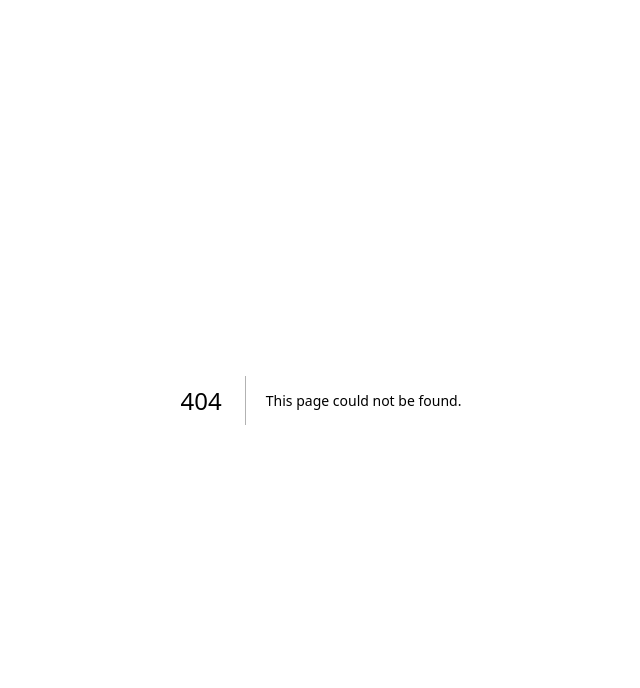
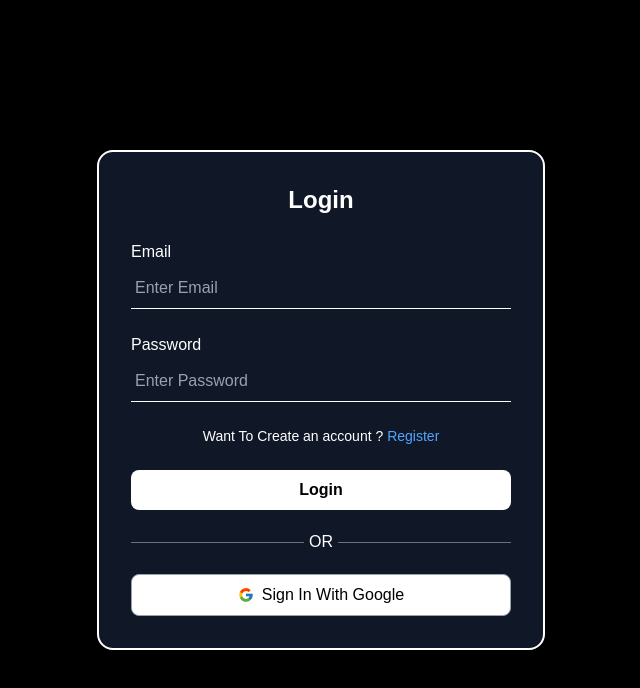
Before and after one commit to shivvyadav/auth-Nextjs, a Next.js app: page /login in a window 1280 px wide. Before the commit this address had no page. Shown: the top 688 px of the page, without its empty margins (319-959 px from the left). Built offline with nearby package versions, Linux system fonts and the light colour scheme.

Commit message:
add login page

```diff
--- /dev/null
+++ b/src/app/login/page.tsx
@@ -0,0 +1,83 @@
+"use client";
+import {signIn} from "next-auth/react";
+import {useRouter} from "next/navigation";
+import React, {useState} from "react";
+import {FcGoogle} from "react-icons/fc";
+function Login() {
+  const [email, setEmail] = useState("");
+  const [password, setPassword] = useState("");
+  const router = useRouter();
+
+  const handleSignIn = async (e: React.FormEvent) => {
+    e.preventDefault();
+    try {
+      const result = await signIn("credentials", {
+        email,
+        password,
+        redirect: false,
+      });
+      console.log(result);
+      router.push("/");
+    } catch (error) {
+      console.log(error);
+    }
+  };
+
+  return (
+    <div className='min-h-screen flex items-center justify-center bg-black text-white px-4'>
+      <div className='w-full max-w-md border-2 border-white rounded-2xl p-8 shadow-lg bg-gray-900'>
+        <h1 className='text-2xl font-semibold text-center mb-6'>Login</h1>
+        <form className='space-y-6' onSubmit={handleSignIn}>
+          <div>
+            <label className='block mb-1 font-medium'>Email</label>
+            <input
+              type='text'
+              placeholder='Enter Email'
+              className='w-full border-b border-white py-2 px-1 bg-gray-900 text-white outline-none placeholder-gray-400'
+              onChange={(e) => setEmail(e.target.value)}
+              value={email}
+            />
+          </div>
+          <div>
+            <label className='block mb-1 font-medium'>Password</label>
+            <input
+              type='password'
+              placeholder='Enter Password'
+              className='w-full border-b border-white py-2 px-1 bg-gray-900 text-white outline-none placeholder-gray-400'
+              onChange={(e) => setPassword(e.target.value)}
+              value={password}
+            />
+          </div>
+
+          <p className='text-sm text-center mt-1' onClick={() => router.push("/register")}>
+            Want To Create an account ?{" "}
+            <span className='text-blue-400 hover:underline'>Register</span>
+          </p>
+
+          <button className='w-full py-2 px-4 bg-white text-black font-semibold rounded-lg hover:bg-gray-200 transition-colors'>
+            Login
+          </button>
+        </form>
+
+        <div className='flex items-center gap-1.25 justify-center my-5'>
+          <hr className='grow border-gray-500' />
+          <span>OR</span>
+          <hr className='grow border-gray-500' />
+        </div>
+
+        <button
+          className='w-full flex items-center justify-center gap-2 py-2 px-4 border border-gray-400 rounded-lg bg-white text-black hover:bg-gray-100 transition-colors'
+          onClick={async () => {
+            await signIn("google", {
+              callbackUrl: "/",
+            });
+          }}>
+          <FcGoogle />
+          <span>Sign In With Google</span>
+        </button>
+      </div>
+    </div>
+  );
+}
+
+export default Login;
```
